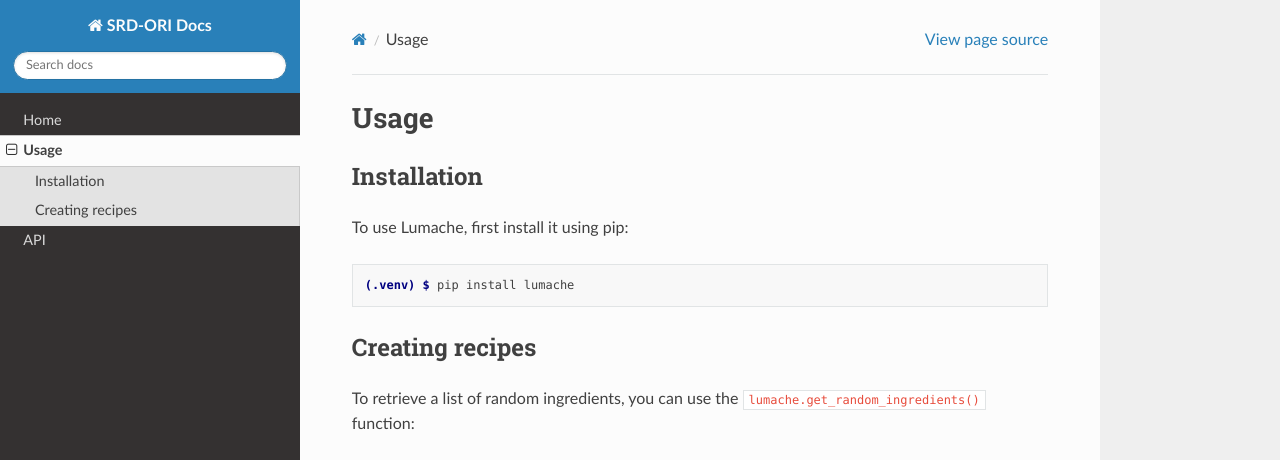
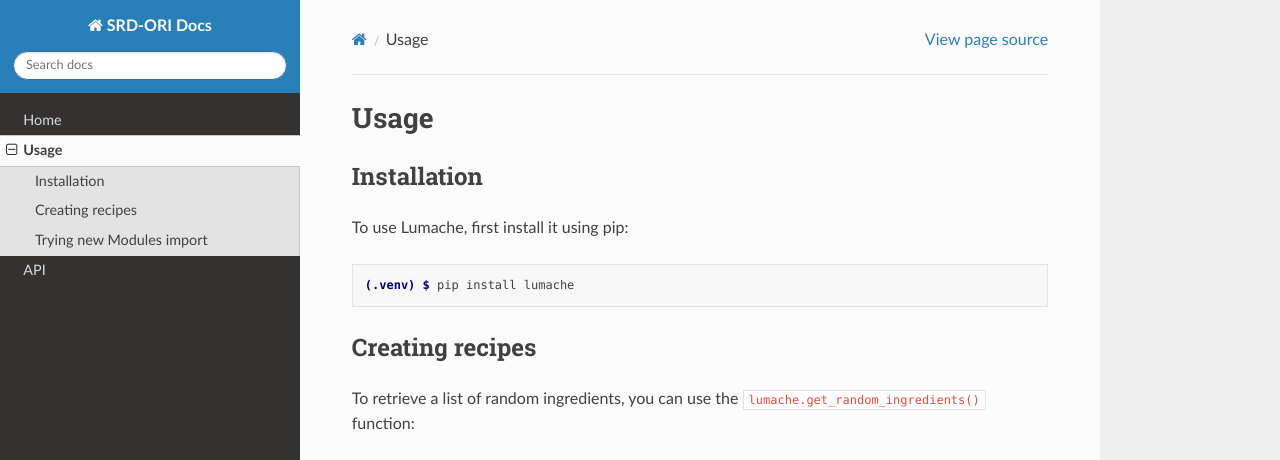
Before and after one commit to pajjaecat/ORI-SRD, a Sphinx documentation site: the page built from docs/usage.rst, in a window 1280 px wide and 1275 px high. Shown: the top 460 px of the window. Built offline with Sphinx 7.4.7 and the Read the Docs theme 2.0.0, drawn with Linux system fonts in a browser that asks for light colours; some of the changed text lies outside the part shown; grey boxes are pictures that could not be loaded.

Commit message:
Update usage.rst

```diff
--- a/docs/usage.rst
+++ b/docs/usage.rst
@@ -26,6 +26,9 @@
 
 .. autoexception:: lumache.InvalidKindError
 
+Trying new Modules import
+-------------------------
+.. autofunction:: lumache.readAndReshape_excelFile
 For example:
 
 >>> import lumache
```
